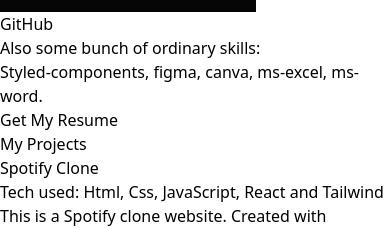
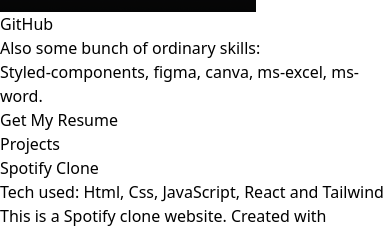
Before and after one commit to Tabishkhan18/TechTabish, a React (Vite) app: page / in a window 390 px wide. Shown: the part 4500-4728 px from the top of the page. Built offline with nearby package versions, Linux system fonts and the light colour scheme.

Commit message:
update responsiveness

```diff
--- a/src/components/Projects.jsx
+++ b/src/components/Projects.jsx
@@ -5,7 +5,7 @@
         <div id='projects'>
             <div className="project bg-neutral-50 lg:py-36 py-20">
                 <h1 className="heading  text-center lg:pb-36 pb-20 uppercase text-neutral-800 font-semibold text-xl">
-                    My Projects
+                    Projects
                 </h1>
 
                 <div className="projectCards flex flex-col lg:gap-36 gap-10 lg:px-36 px-5">
```
